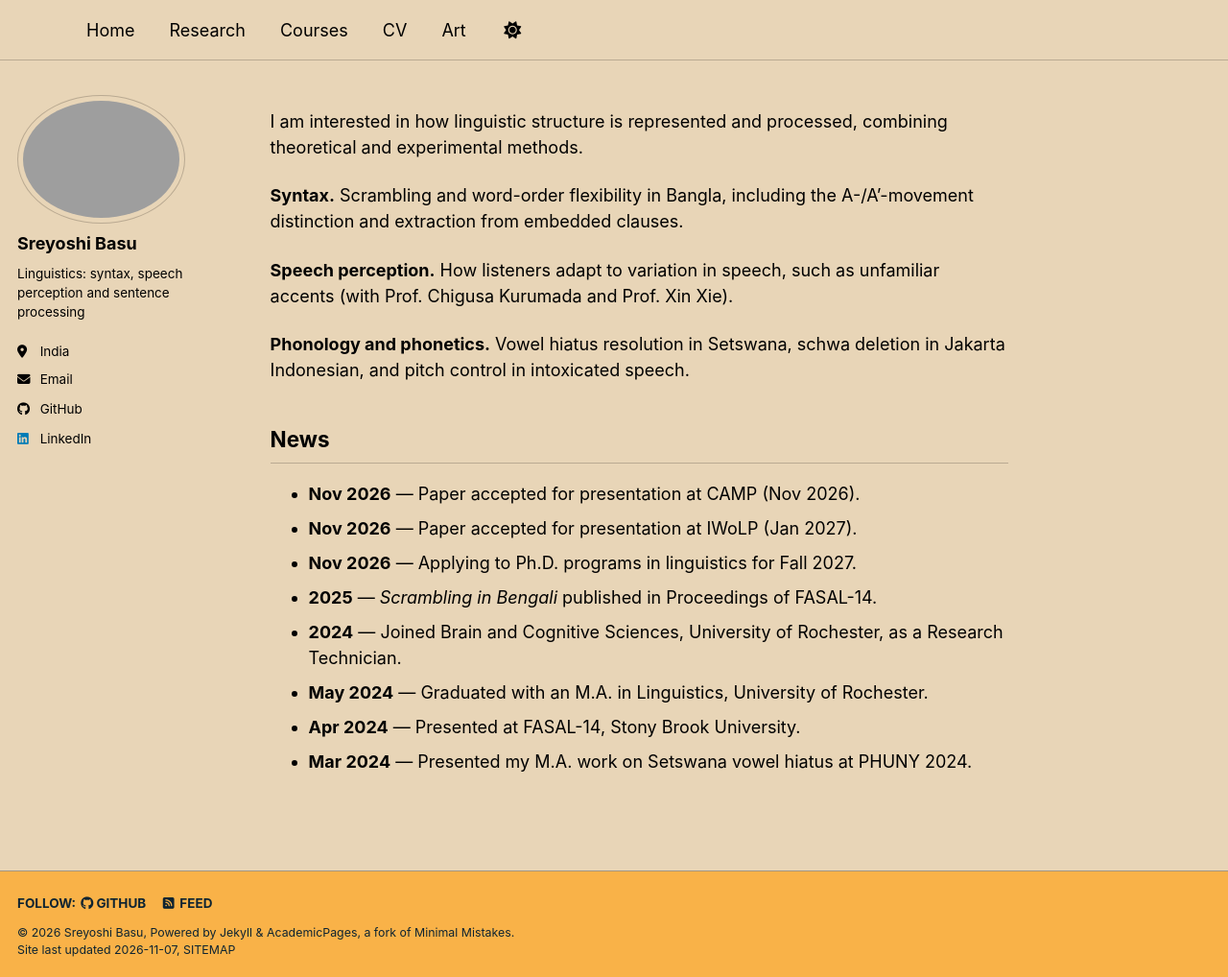
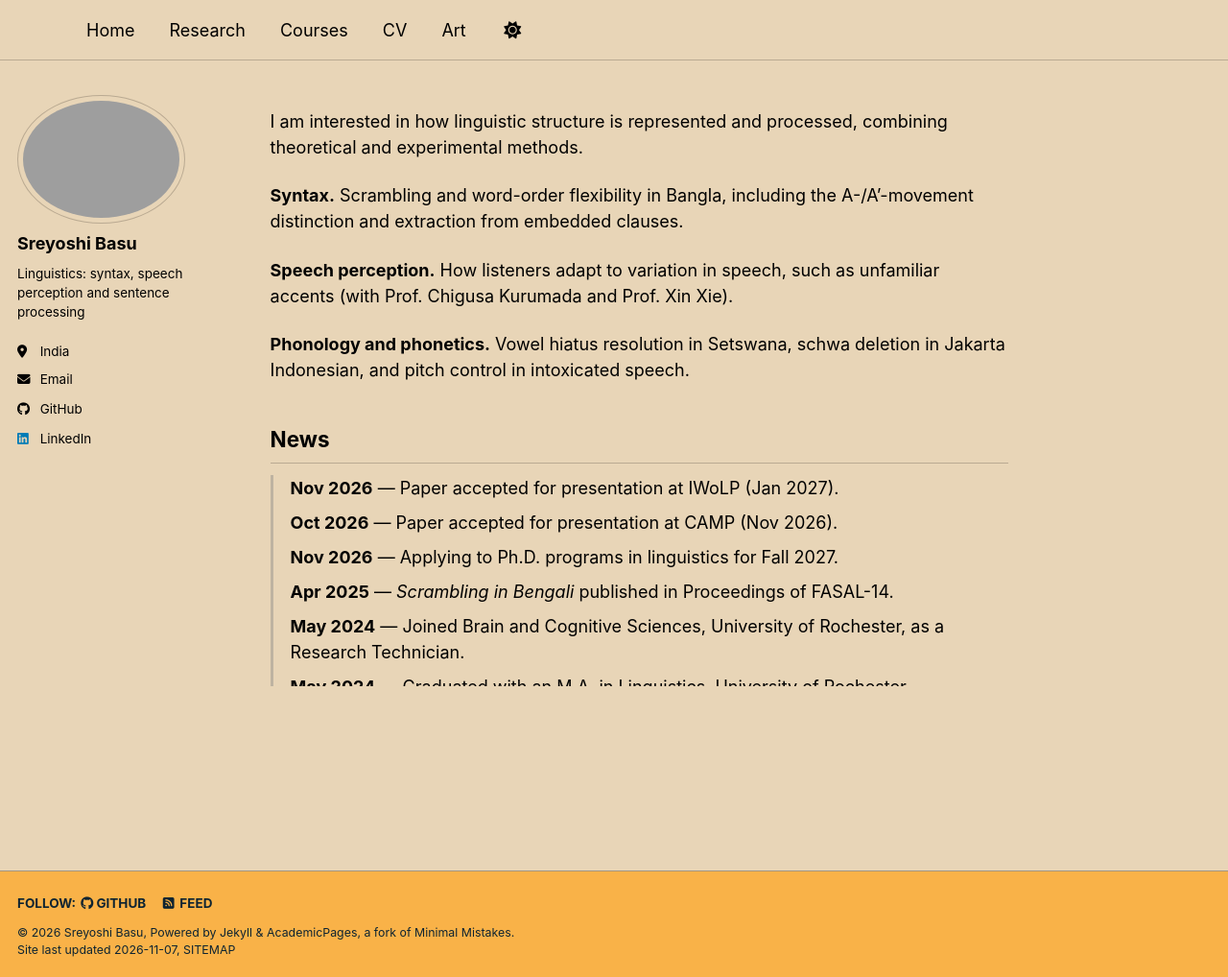
Before and after one commit to sreyoshi-basu/sreyoshi-basu.github.io, a Jekyll site: the page built from _pages/about.md, in a window 1280 px wide and 1018 px high. Shown: the whole window at 96% size. Built offline with Jekyll 4.4.1, drawn with Linux system fonts in a browser that asks for light colours; a script bundle is joined from its source files by our own code; a style sheet for code colours, icons or effects is not loaded.

Commit message:
Update about.md

```diff
--- a/_pages/about.md
+++ b/_pages/about.md
@@ -17,11 +17,15 @@ I am interested in how linguistic structure is represented and processed, combin
 
 ## News
 
-- **Nov 2026** — Paper accepted for presentation at CAMP (Nov 2026).
-- **Nov 2026** — Paper accepted for presentation at IWoLP (Jan 2027).
-- **Nov 2026** — Applying to Ph.D. programs in linguistics for Fall 2027.
-- **2025** — *Scrambling in Bengali* published in Proceedings of FASAL-14.
-- **2024** — Joined Brain and Cognitive Sciences, University of Rochester, as a Research Technician.
-- **May 2024** — Graduated with an M.A. in Linguistics, University of Rochester.
-- **Apr 2024** — Presented at FASAL-14, Stony Brook University.
-- **Mar 2024** — Presented my M.A. work on Setswana vowel hiatus at PHUNY 2024.
+<div style="max-height: 220px; overflow-y: auto; padding-right: 0.5em; border-left: 3px solid rgba(128,128,128,0.4); padding-left: 1em;">
+<ul style="list-style: none; margin: 0; padding: 0;">
+  <li><b>Nov 2026</b> — Paper accepted for presentation at IWoLP (Jan 2027).</li>
+  <li><b>Oct 2026</b> — Paper accepted for presentation at CAMP (Nov 2026).</li>
+  <li><b>Nov 2026</b> — Applying to Ph.D. programs in linguistics for Fall 2027.</li>
+  <li><b>Apr 2025</b> — <i>Scrambling in Bengali</i> published in Proceedings of FASAL-14.</li>
+  <li><b>May 2024</b> — Joined Brain and Cognitive Sciences, University of Rochester, as a Research Technician.</li>
+  <li><b>May 2024</b> — Graduated with an M.A. in Linguistics, University of Rochester.</li>
+  <li><b>Apr 2024</b> — Presented at FASAL-14, Stony Brook University.</li>
+  <li><b>Mar 2024</b> — Presented my M.A. work on Setswana vowel hiatus at PHUNY 2024.</li>
+</ul>
+</div>
```
